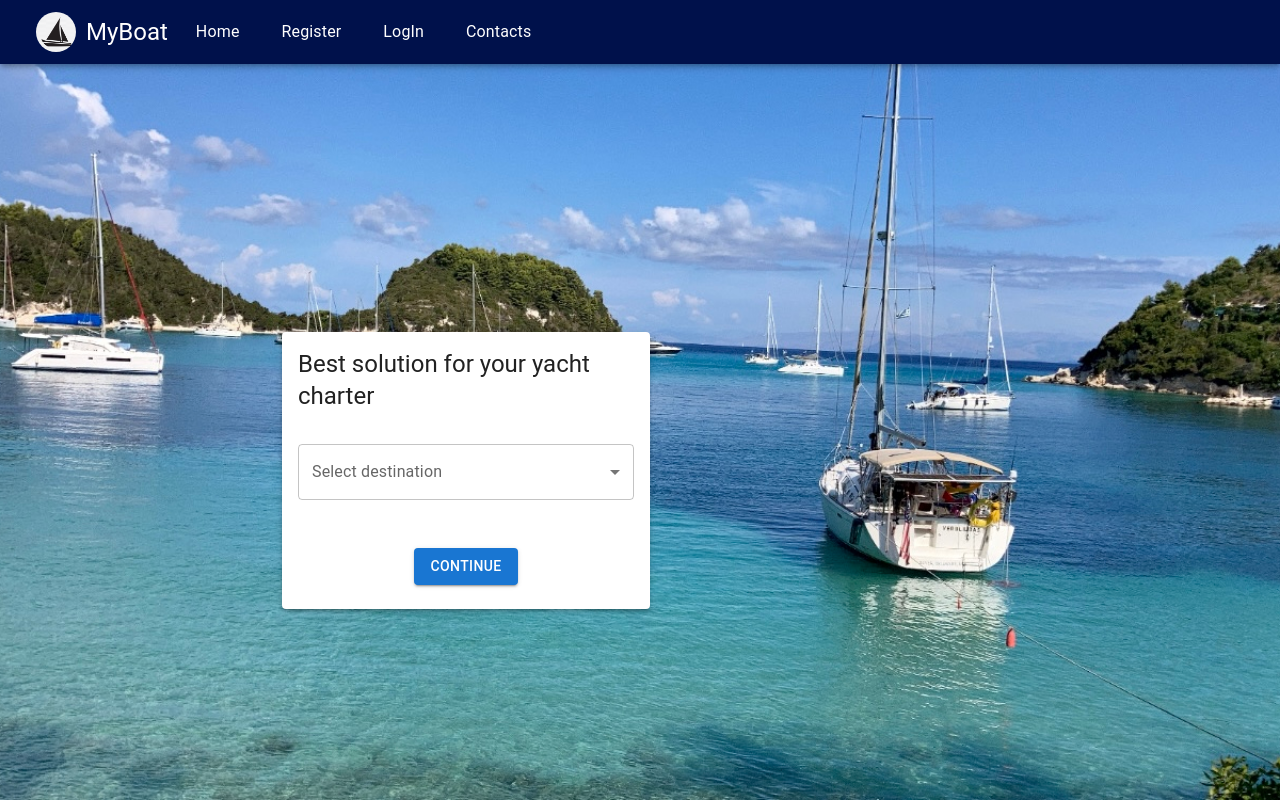
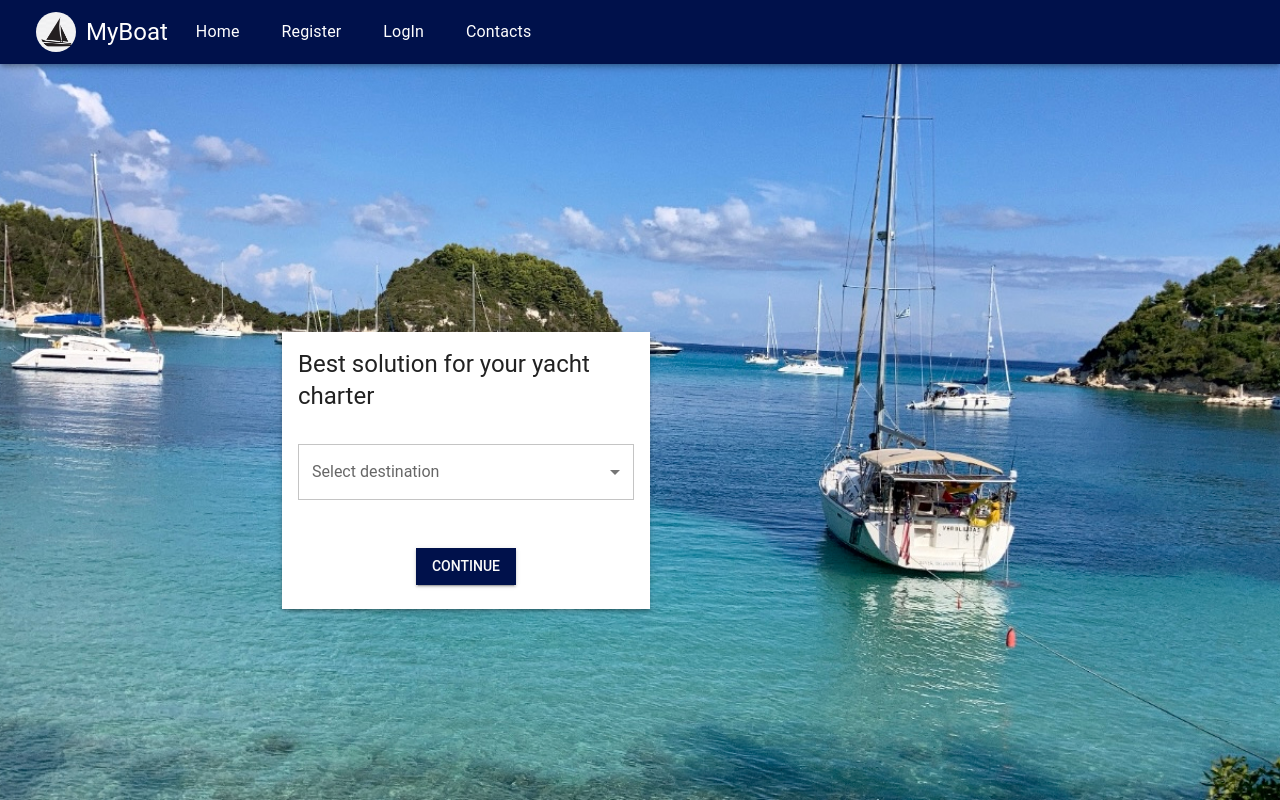
Before and after one commit to LaimaPetrauskiene/my-boat, a React (Create React App) app: page / in a window 1280 px wide. Built offline with nearby package versions, Linux system fonts and the light colour scheme.

Commit message:
theme added

```diff
--- a/src/App.jsx
+++ b/src/App.jsx
@@ -1,13 +1,16 @@
 import React from "react";
-import { CssBaseline } from "@mui/material";
+import { CssBaseline, ThemeProvider } from "@mui/material";
 import "./App.css";
 import Home from "./components/navbar/index";
+import theme from "./styles/theme";
 
 function App() {
   return (
-    <CssBaseline>
-      <Home />
-    </CssBaseline>
+    <ThemeProvider theme={theme}>
+      <CssBaseline>
+        <Home />
+      </CssBaseline>
+    </ThemeProvider>
   );
 }
 
--- /dev/null
+++ b/src/components/ThemeButton.jsx
@@ -0,0 +1,11 @@
+import React from 'react';
+import Button from '@mui/material/Button';
+
+
+const ThemeButton = () => {
+  return (
+    <Button variant="contained">Continue</Button>
+  )
+}
+
+export default ThemeButton;
--- a/src/components/home-page-card/HomePageCard.jsx
+++ b/src/components/home-page-card/HomePageCard.jsx
@@ -1,8 +1,9 @@
 import React from "react";
-import { Paper, Box, Button, Typography } from "@mui/material";
+import { Paper, Box,  Typography } from "@mui/material";
 
 import BasicDatePicker from "./DatePicker";
 import Places from "./Places";
+import ThemeButton from "../ThemeButton"
 
 const HomePageCard = () => {
   return (
@@ -39,8 +40,7 @@ const HomePageCard = () => {
           </Box>
         </Box>
         <Box sx={{display: "flex", justifyContent: "center", pb: 3}}>
-        <Button variant="contained">
-          Continue</Button>
+        <ThemeButton/>
           </Box>
       </Paper>
     </Box>
--- a/src/components/navbar/navbar.jsx
+++ b/src/components/navbar/navbar.jsx
@@ -22,7 +22,7 @@ import logo from "./illust58-451.jpg";
 const styled = makeStyles((theme) => ({
   menuSliderContainer: {
     width: "25vw",
-    background: "#fa9570",
+    background: theme.palette.secondary.main,
     height: "100%",
   },
   avatar: {
--- /dev/null
+++ b/src/styles/theme.js
@@ -0,0 +1,34 @@
+import { createTheme } from '@mui/material';
+
+const theme = createTheme({
+  shape: {
+    borderRadius: 0,
+  },
+  palette: {
+    background: {
+      default: '#f6f6f6',
+    },
+    primary: {
+      main: '#00114b',
+
+      light: '#062c69',
+      contrastText: '#fafafa',
+    },
+    secondary: {
+      main: '#fa9570',
+      light: '#ffd2d2',
+
+      contrastText: '#fafafa',
+    },
+  },
+  mixins: {
+    drawer: {
+      width: 240,
+    },
+  },
+  typography: {
+    fontFamily: '\'Roboto\', sans-serif',
+  },
+});
+
+export default theme;
```
